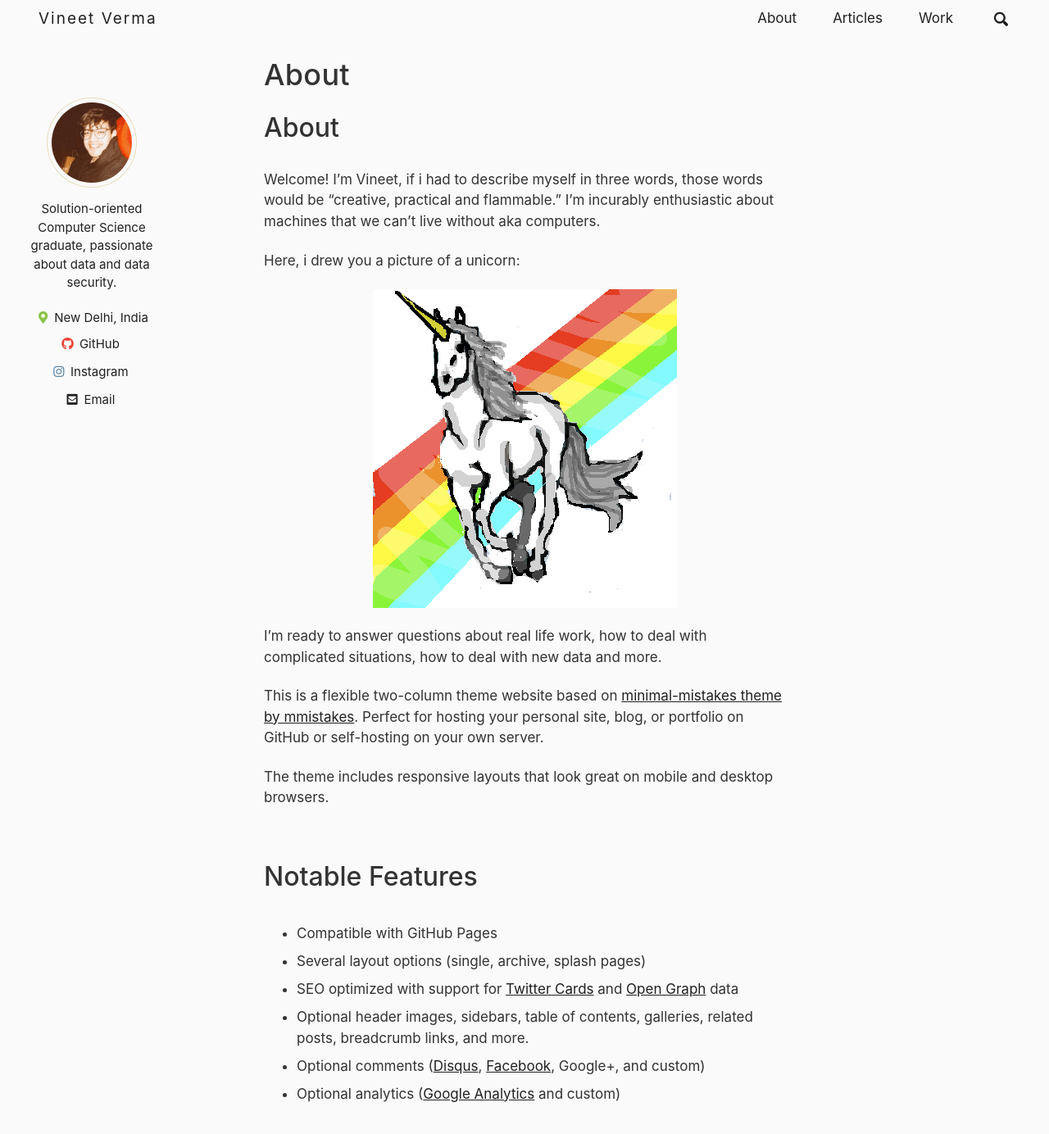
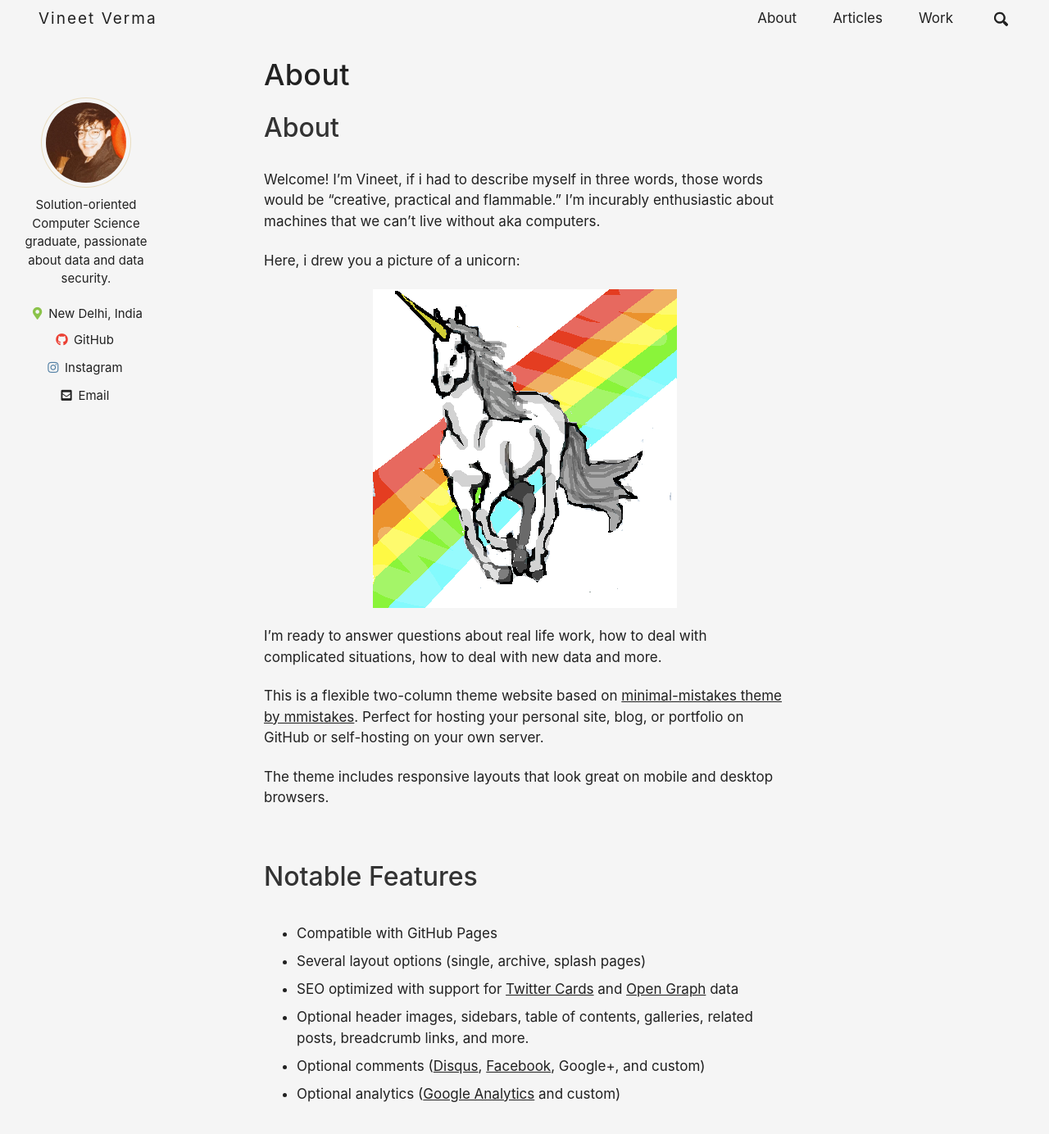
Before and after one commit to vineetver/my-jekyll-website-source, a Jekyll site: the page built from _pages/about.md, in a window 1280 px wide and 1400 px high. Shown: the top 1384 px of the window at 82% size. Built offline with Jekyll 4.4.1, drawn with Linux system fonts in a browser that asks for light colours; cached includes are drawn as plain includes; comment, search, counter and statistics services are not loaded; a style sheet for code colours, icons or effects is not loaded; our own code applies the rules of GitHub Pages for plain Markdown files.

Commit message:
padding to sidebar

```diff
--- a/_sass/minimal-mistakes/_page.scss
+++ b/_sass/minimal-mistakes/_page.scss
@@ -64,7 +64,6 @@
       margin-right: 0;
       width: 100%;
       clear: both;
-      color: #333333;
     }
   }
 }
@@ -74,7 +73,6 @@
   line-height: 1;
   font-size: 36px;
   font-weight: 500;
-  color: #333333;
   letter-spacing: 0.288px;
 
   & + .page__meta {
--- a/_sass/minimal-mistakes/_sidebar.scss
+++ b/_sass/minimal-mistakes/_sidebar.scss
@@ -353,6 +353,7 @@
   box-sizing: border-box;
   position: sticky;
   top: 2em;
+  padding-right: 14px;
   clear: both;
   float: left;
   width: calc(200px - 1em);
--- a/_sass/minimal-mistakes/_variables.scss
+++ b/_sass/minimal-mistakes/_variables.scss
@@ -70,9 +70,9 @@
 
 $background-color: #fafafa !default;
 $code-background-color: #fafafa !default;
-$code-background-color-dark: #eeeeee !default;
+$code-background-color-dark: $light-gray !default;
 $text-color: #212121 !default;
-$muted-text-color: #fafafa !default;
+$muted-text-color: #6d6d6d !default;
 $border-color: $lighter-gray !default;
 $form-background-color: $lighter-gray !default;
 $footer-background-color: #212121 !default;
--- a/_sass/minimal-mistakes/skins/_dark.scss
+++ b/_sass/minimal-mistakes/skins/_dark.scss
@@ -3,9 +3,9 @@
    ========================================================================== */
 
 /* Colors */
-$background-color: #000000 !default;
+$background-color: #000000!default;
 $text-color: #eaeaea !default;
-$primary-color: #ffffff !default;
+$primary-color: #fafafa !default;
 $border-color: mix(#fff, $background-color, 20%) !default;
 $code-background-color: mix(#000, $background-color, 15%) !default;
 $code-background-color-dark: mix(#000, $background-color, 20%) !default;
@@ -14,7 +14,7 @@
 $link-color: mix($primary-color, $text-color, 40%) !default;
 $link-color-hover: mix(#fff, $link-color, 25%) !default;
 $link-color-visited: mix(#000, $link-color, 25%) !default;
-$masthead-link-color: #424242 !default;
+$masthead-link-color: #fafafa !default;
 $masthead-link-color-hover: mix(#000, $text-color, 20%) !default;
 $navicon-link-color-hover: mix(#000, $background-color, 30%) !default;
 
--- a/_sass/minimal-mistakes/skins/_dirt.scss
+++ b/_sass/minimal-mistakes/skins/_dirt.scss
@@ -3,7 +3,7 @@
    ========================================================================== */
 
 /* Colors */
-$background-color: #fafafa !default;
+$background-color: #f5f5f5 !default;
 $text-color: #212121 !default;
 $muted-text-color: #6d6d6d !default;
 $primary-color: #212121 !default;
--- a/assets/css/main.scss
+++ b/assets/css/main.scss
@@ -38,7 +38,6 @@
   }
   /* home page posts */
   #main > div.archive > div > div:nth-child(n) > article > h2 > a {
-      color: #212121;
       font-size: 27px;
       font-weight: 600;
   }
@@ -57,7 +56,6 @@
     text-decoration: none;
     font-size: 27px;
     font-weight: 600;
-    color: #212121;
 
   }
 
@@ -101,7 +99,6 @@
     text-align: center;
     padding-left: 0;
     padding-right: 0;
-    color: #212121;
   }
   /*   sidebar title 2 padding    */
   #main > div.sidebar.sticky > h3:nth-child(3) {
@@ -127,10 +124,6 @@
   #main > div.sidebar.sticky > div > div.author__urls-wrapper > ul > li:nth-child(1) > i {
     color: #8BC34A;
 
-  }
-
-  #main > div.sidebar.sticky > div > div.author__urls-wrapper > ul > li:nth-child(4) > i {
-    color: #333333;
   }
 
 
@@ -217,7 +210,6 @@
   }
 
   #site-nav > ul.visible-links > li:nth-child(n) > a {
-    color: #212121;
   }
 
   #site-nav > ul.visible-links > li:nth-child(n) > a:hover {
@@ -226,7 +218,6 @@
   }
 
   #site-nav > button.search__toggle {
-    color: #212121;
   }
   #site-nav > button.search__toggle:hover {
     color: #6d6d6d;
@@ -234,7 +225,6 @@
   }
 
   #site-nav > a {
-    color: #212121;
   }
 
   #site-nav > a:hover {
@@ -251,7 +241,11 @@
     padding-top: 12px;
   }
 
-@charset "utf-8";
+  #main > div.sidebar > div > div.author__content > div > p {
+    margin-top: 0;
+  }
+
+  @charset "utf-8";
 
 @import "minimal-mistakes/skins/{{ site.minimal_mistakes_skin | default: 'default' }}"; // skin
 @import "minimal-mistakes"; // main partials
```
